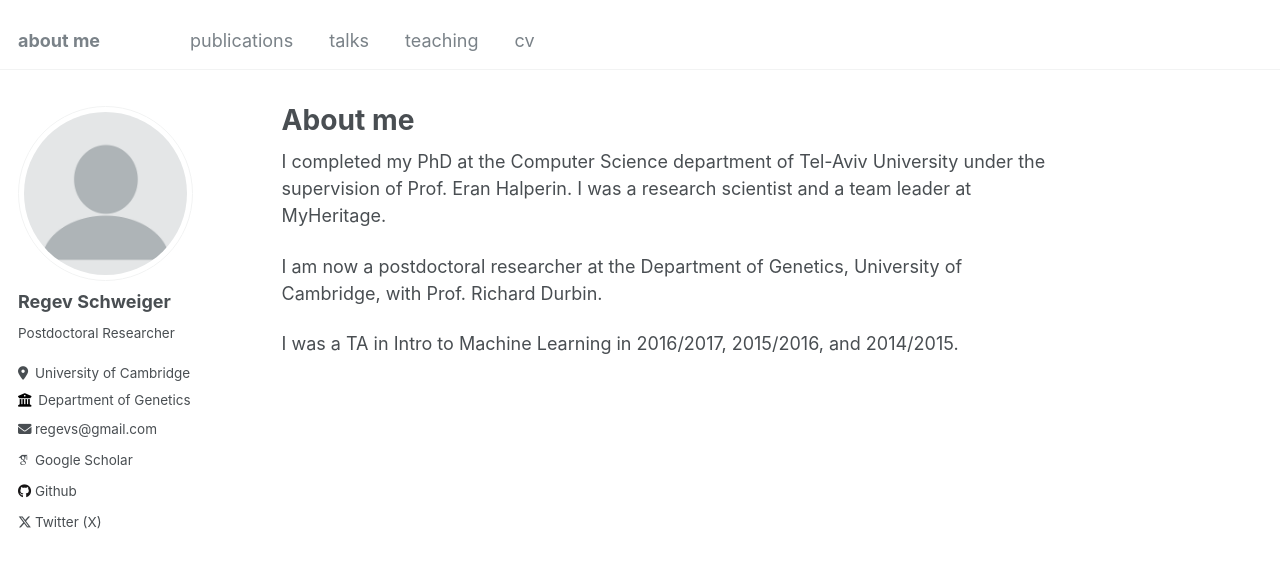
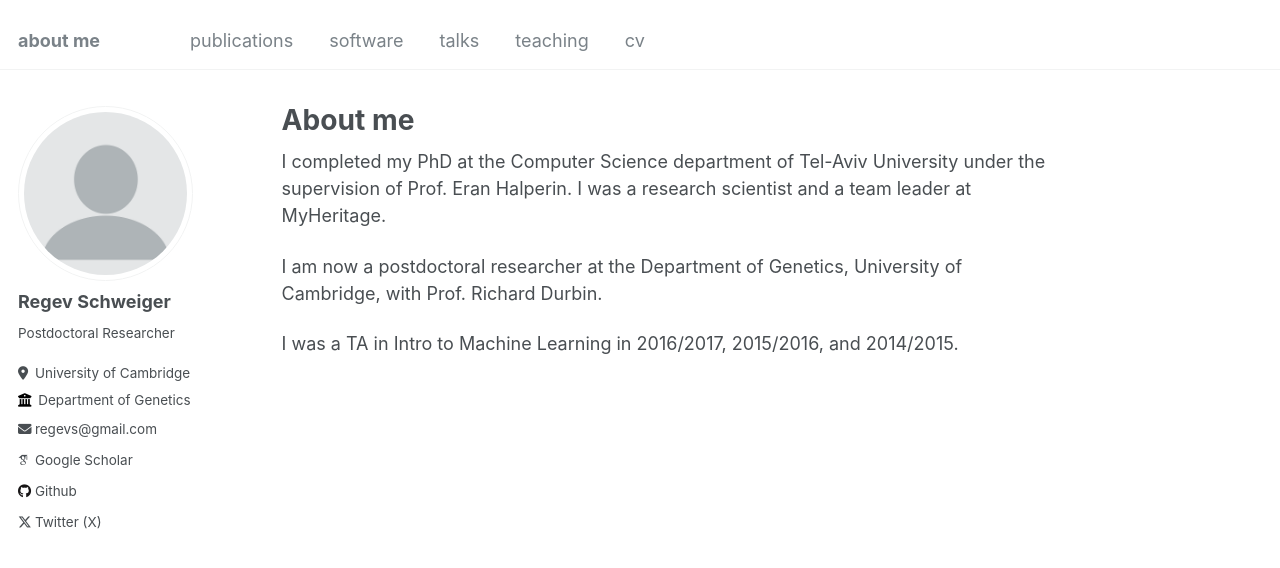
Before and after one commit to regevs/regevs.github.io, a Jekyll site: the page built from _pages/about.md, in a window 1280 px wide. Shown: the top 568 px of the page. Built offline with Jekyll 4.4.1, drawn with Linux system fonts in a browser that asks for light colours; some web fonts are replaced.

Commit message:
Update navigation.yml

```diff
--- a/_data/navigation.yml
+++ b/_data/navigation.yml
@@ -2,6 +2,9 @@
 main:
   - title: "publications"
     url: /publications/
+
+  - title: "software"
+    url: /software/
 
   - title: "talks"
     url: /talks/
```
